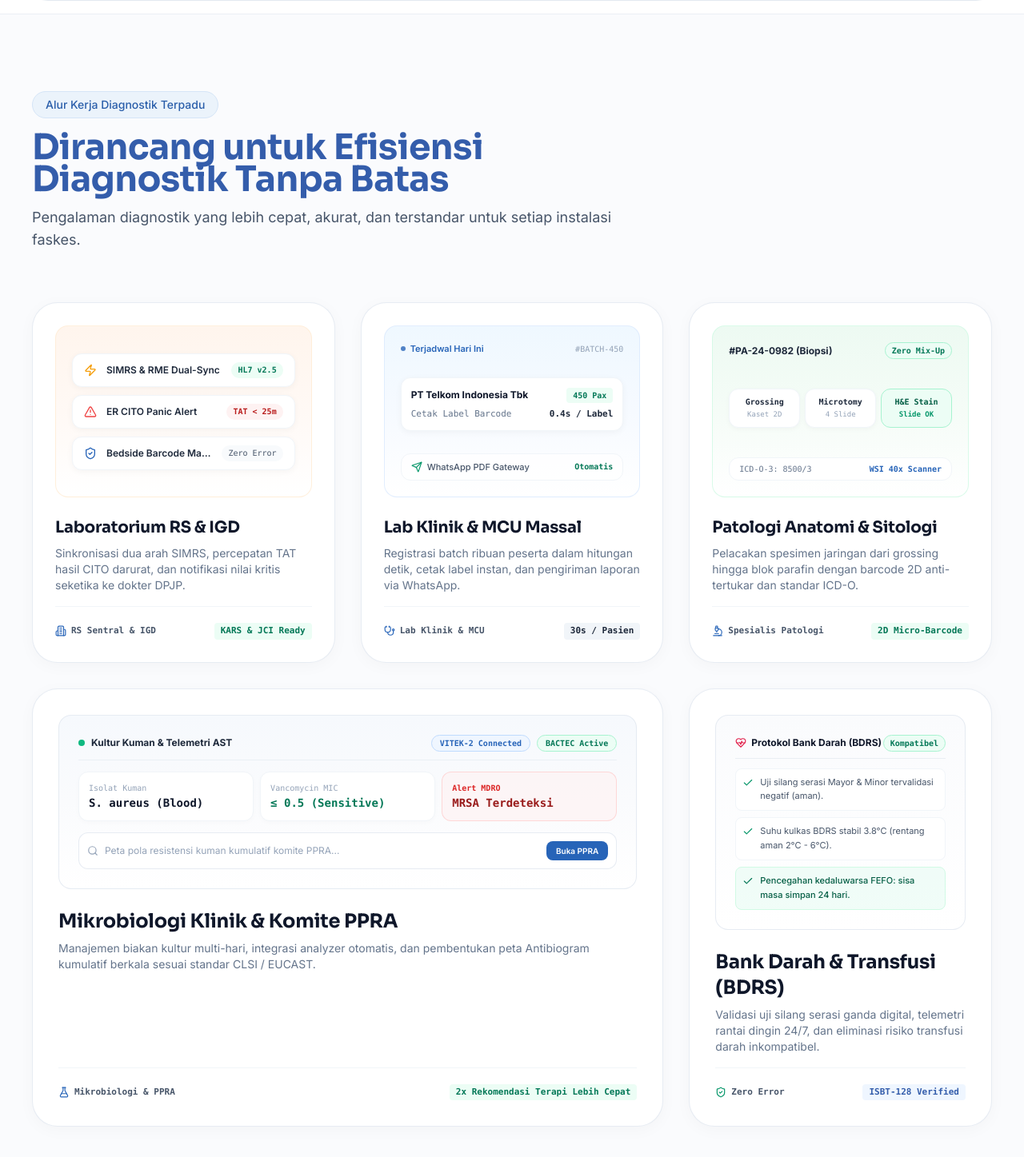
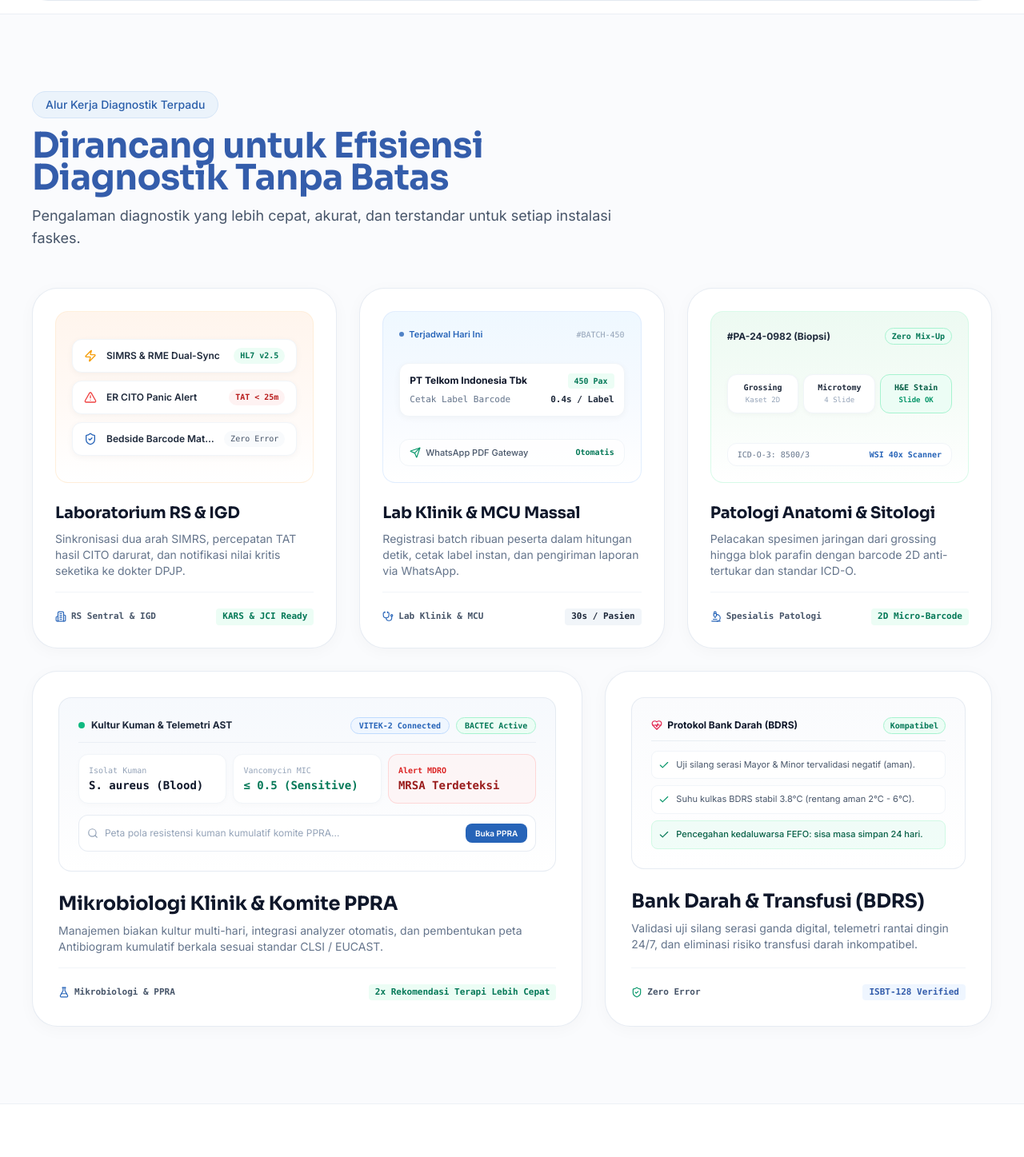
Before and after one commit to TBTBAgency/WebsiteDiagnova, a Next.js app: page /solutions in a window 1280 px wide. Shown: the part 783-2230 px from the top of the page at 80% size. Built offline with nearby package versions, Linux system fonts and the light colour scheme; no server answers.

Commit message:
style(solutions): unify card grid gaps and vertical rhythm with balanced 24-28px gutters

```diff
--- a/app/(marketing)/solutions/page.tsx
+++ b/app/(marketing)/solutions/page.tsx
@@ -143,8 +143,8 @@ export default function SolutionsPage() {
       >
         <div className="mx-auto max-w-[1560px] px-4 sm:px-6 lg:px-10 w-full">
           {/* Section Header */}
-          <div className="max-w-3xl mb-12 sm:mb-16">
-            <div className="mb-4">
+          <div className="max-w-3xl mb-10 sm:mb-12">
+            <div className="mb-3.5">
               <SectionBadge variant="blue">
                 {language === "ID" ? "Alur Kerja Diagnostik Terpadu" : "Tailored Diagnostic Architecture"}
               </SectionBadge>
@@ -164,9 +164,11 @@ export default function SolutionsPage() {
           </div>
 
           {/* ══════════════════════════════════════════════════════════════
-              ROW 1: 3 EQUAL VERTICAL CARDS (Hospital, Clinical/MCU, Pathology)
+              5-CARD ARCHITECTURE (UNIFIED 2-ROW GRID WITH BALANCED GAPS)
               ══════════════════════════════════════════════════════════════ */}
-          <div className="grid grid-cols-1 md:grid-cols-3 gap-6 lg:gap-8 mb-6 lg:mb-8">
+          <div className="space-y-6 sm:space-y-7">
+            {/* ROW 1: 3 EQUAL VERTICAL CARDS (Hospital, Clinical/MCU, Pathology) */}
+            <div className="grid grid-cols-1 md:grid-cols-3 gap-6 sm:gap-7">
             {/* Card 1: Hospital Laboratory & ER */}
             <div className="rounded-[28px] sm:rounded-[32px] bg-white border border-slate-200/80 p-6 sm:p-7 shadow-[0_4px_20px_rgba(0,0,0,0.03)] hover:shadow-md transition-all duration-300 flex flex-col justify-between group">
               <div>
@@ -336,12 +338,12 @@ export default function SolutionsPage() {
             </div>
           </div>
 
-          {/* ══════════════════════════════════════════════════════════════
-              ROW 2: 2 BALANCED CARDS (Microbiology Wide 7-col + Blood Bank 5-col)
-              ══════════════════════════════════════════════════════════════ */}
-          <div className="grid grid-cols-1 lg:grid-cols-12 gap-6 lg:gap-8">
-            {/* Card 4: Clinical Microbiology & PPRA Stewardship (Wide 7-col) */}
-            <div className="lg:col-span-7 xl:col-span-8 rounded-[28px] sm:rounded-[32px] bg-white border border-slate-200/80 p-6 sm:p-8 shadow-[0_4px_20px_rgba(0,0,0,0.03)] hover:shadow-md transition-all duration-300 flex flex-col justify-between group">
+            {/* ══════════════════════════════════════════════════════════════
+                ROW 2: 2 BALANCED CARDS (Microbiology Wide 7-col + Blood Bank 5-col)
+                ══════════════════════════════════════════════════════════════ */}
+            <div className="grid grid-cols-1 lg:grid-cols-12 gap-6 sm:gap-7">
+              {/* Card 4: Clinical Microbiology & PPRA Stewardship (Wide 7-col) */}
+              <div className="lg:col-span-7 rounded-[28px] sm:rounded-[32px] bg-white border border-slate-200/80 p-6 sm:p-8 shadow-[0_4px_20px_rgba(0,0,0,0.03)] hover:shadow-md transition-all duration-300 flex flex-col justify-between group">
               <div>
                 {/* Top Visual Stage: Workstation Telemetry & AST Sensitivity Table */}
                 <div className="p-5 sm:p-6 rounded-2xl bg-gradient-to-b from-[#F6F9FD] via-[#FAFBFD] to-white border border-slate-200/80 mb-6 space-y-3.5">
@@ -426,8 +428,8 @@ export default function SolutionsPage() {
               </div>
             </div>
 
-            {/* Card 5: Blood Bank & Transfusion Safety BDRS (Compact 5-col) */}
-            <div className="lg:col-span-5 xl:col-span-4 rounded-[28px] sm:rounded-[32px] bg-white border border-slate-200/80 p-6 sm:p-8 shadow-[0_4px_20px_rgba(0,0,0,0.03)] hover:shadow-md transition-all duration-300 flex flex-col justify-between group">
+              {/* Card 5: Blood Bank & Transfusion Safety BDRS (Compact 5-col) */}
+              <div className="lg:col-span-5 rounded-[28px] sm:rounded-[32px] bg-white border border-slate-200/80 p-6 sm:p-8 shadow-[0_4px_20px_rgba(0,0,0,0.03)] hover:shadow-md transition-all duration-300 flex flex-col justify-between group">
               <div>
                 {/* Top Visual Stage: Bulleted Transfusion Safety Checklist (mimicking Image 1 Card 5's Summary) */}
                 <div className="p-5 sm:p-6 rounded-2xl bg-gradient-to-b from-[#FAFBFD] to-white border border-slate-200/80 mb-6 space-y-3">
@@ -481,6 +483,7 @@ export default function SolutionsPage() {
               </div>
             </div>
           </div>
+        </div>
         </div>
       </section>
 
```
